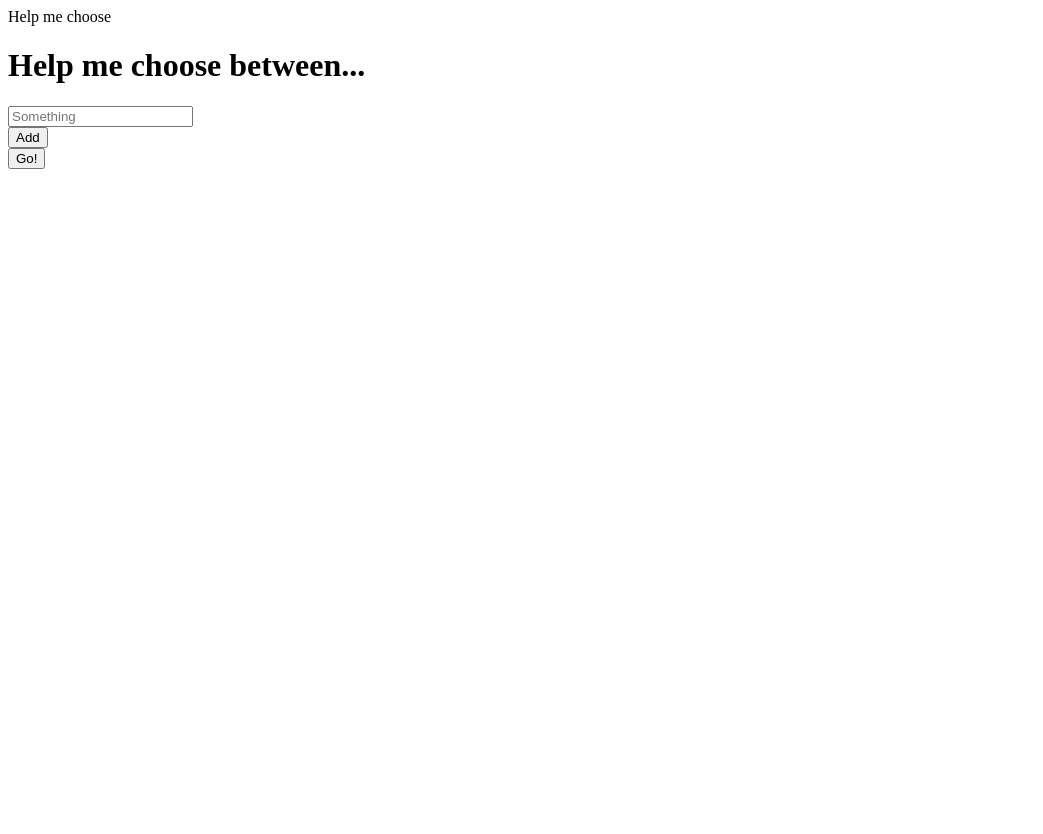
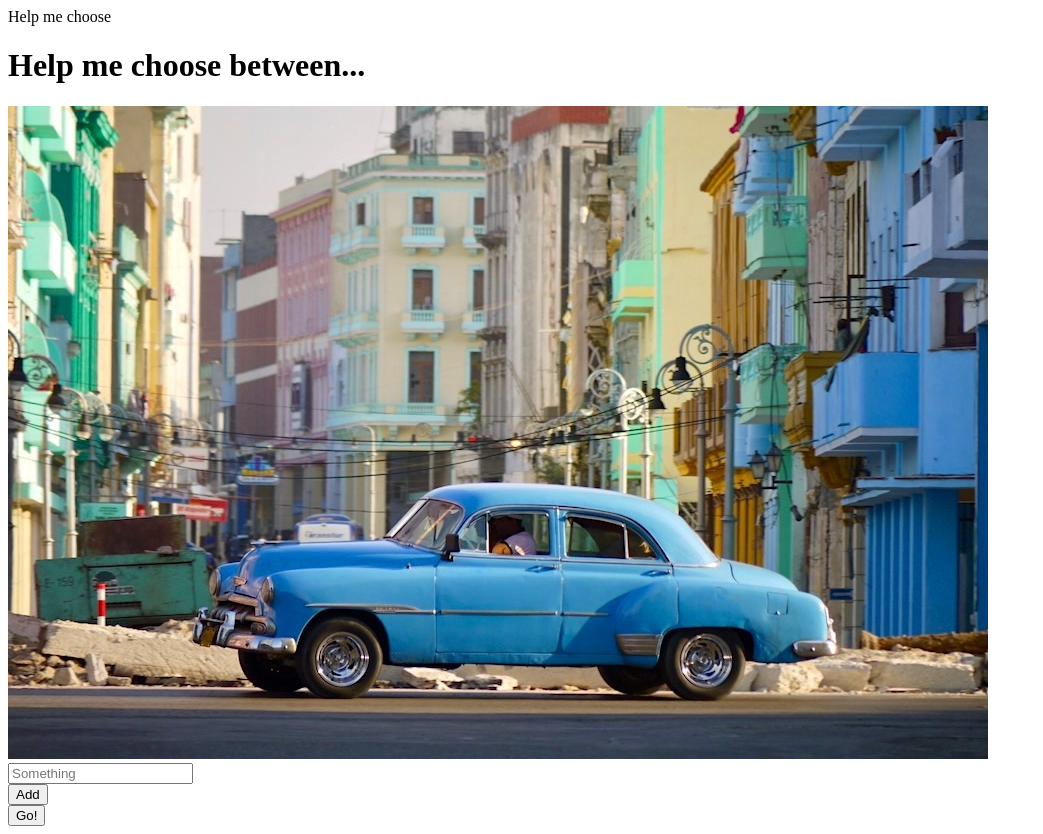
Before and after one commit to JosefinLU/Help-me-choose, a plain HTML site: page index.html in a window 1280 px wide. Shown: the whole page, without its empty margins (0-1043 px from the left). Before the commit the page ends 800 px from the top, so only its background shows below. Drawn offline with Linux system fonts and the light colour scheme.

Commit message:
Added Image

```diff
--- a/index.html
+++ b/index.html
@@ -6,6 +6,7 @@
   </head>
   <body>
     <h1>Help me choose between...</h1>
+      <img src="./Havanna89.jpg" />
     <div>
       <div>
         <input placeholder="Something"></input>
```
Also changed, not shown: Havanna89.jpg (added).
